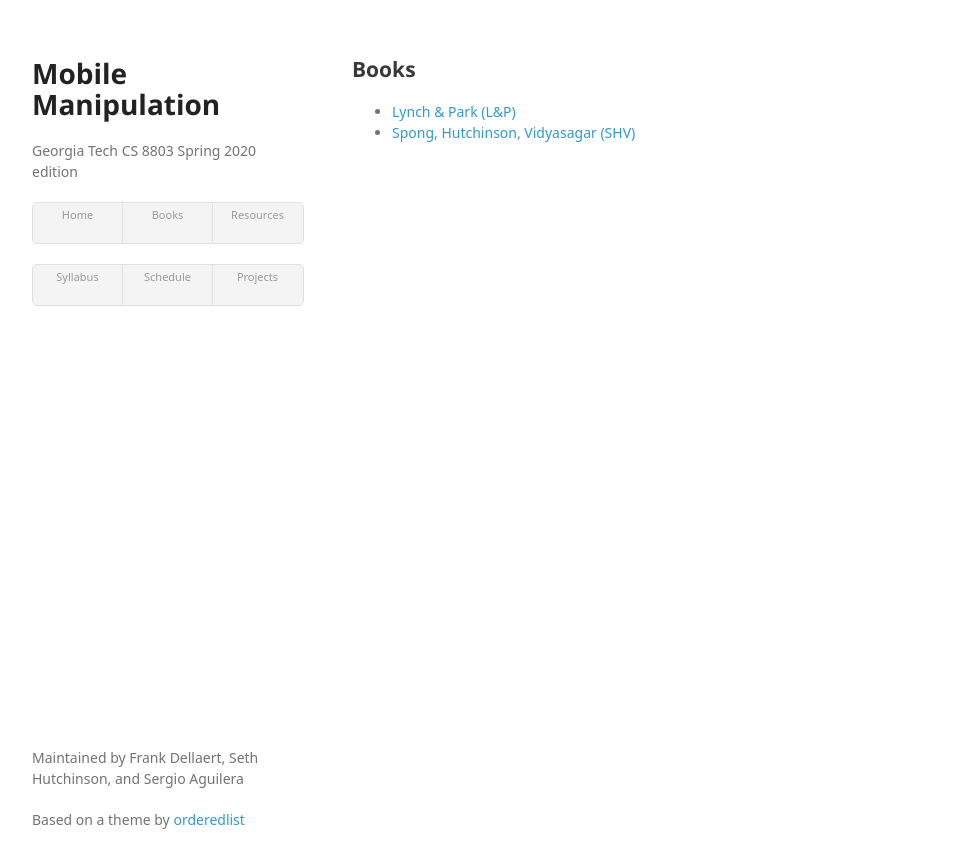
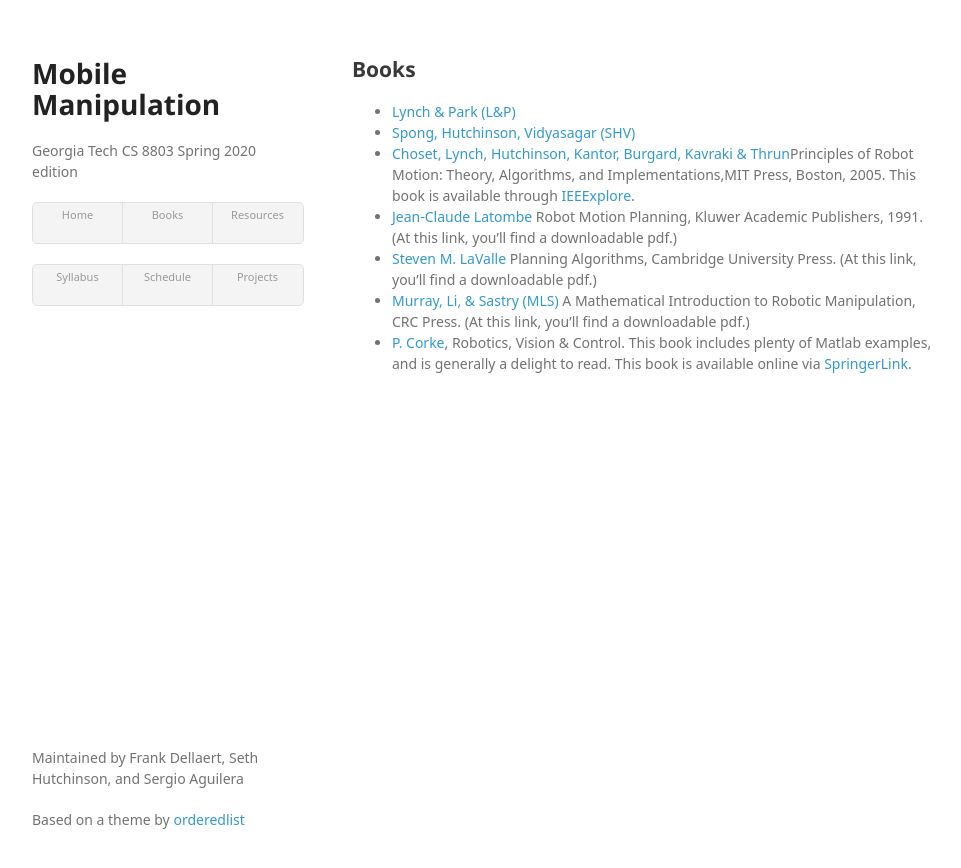
Before and after one commit to dellaert/20S-8803MM, a Jekyll site: the page built from books.md, in a window 1280 px wide. Shown: the top 868 px of the page, without its empty margins (158-1119 px from the left). Built offline with Jekyll 4.4.1, drawn with Linux system fonts in a browser that asks for light colours; some web fonts are replaced.

Commit message:
Added Prof. Hutchinson Book references

```diff
--- a/books.md
+++ b/books.md
@@ -6,3 +6,8 @@
 
 * [Lynch & Park (L&P)](http://hades.mech.northwestern.edu/index.php/Modern_Robotics)
 * [Spong, Hutchinson, Vidyasagar (SHV)](https://www.cc.gatech.edu/~seth/index.php?u=spongbook)
+* [Choset, Lynch, Hutchinson, Kantor, Burgard, Kavraki & Thrun](http://biorobotics.ri.cmu.edu/book/)Principles of Robot Motion: Theory, Algorithms, and Implementations,MIT Press, Boston, 2005. This book is available through [IEEExplore](https://ieeexplore.ieee.org/book/6267238).
+* [Jean-Claude Latombe](https://link.springer.com/book/10.1007%2F978-1-4615-4022-9)  Robot Motion Planning, Kluwer Academic Publishers, 1991. (At this link, you'll find a downloadable pdf.)
+* [Steven M. LaValle](http://msl.cs.uiuc.edu/planning/index.html) Planning Algorithms, Cambridge University Press. (At this link, you'll find a downloadable pdf.)
+* [Murray, Li, & Sastry (MLS)](http://www.cds.caltech.edu/~murray/mlswiki/?title=First_edition) A Mathematical Introduction to Robotic Manipulation, CRC Press. (At this link, you'll find a downloadable pdf.)
+* [P. Corke](http://petercorke.com/wordpress/), Robotics, Vision & Control. This book includes plenty of Matlab examples, and is generally a delight to read. This book is available online via [SpringerLink](https://link.springer.com/book/10.1007%2F978-3-642-20144-8#section=945405&page=1).
```
